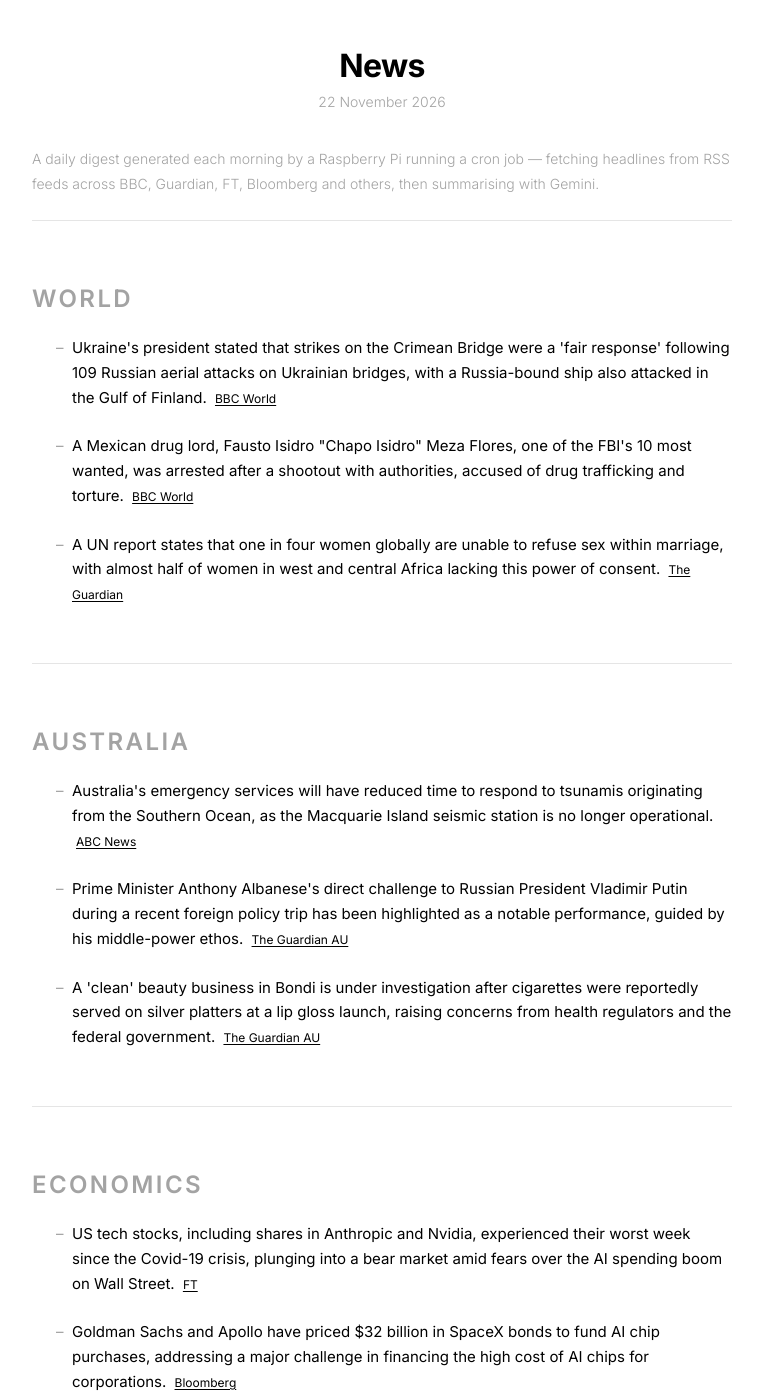
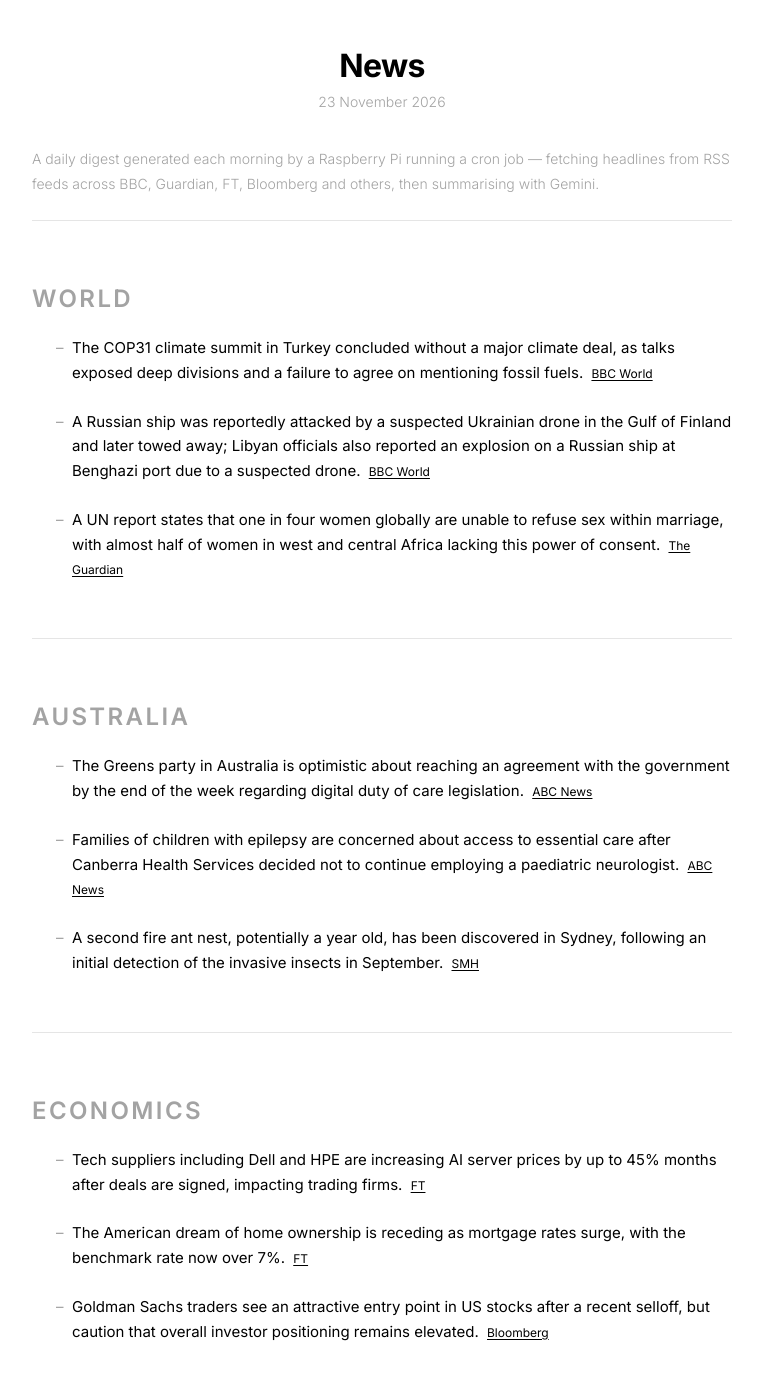
Before and after one commit to s-jac/s-jac.github.io, a Jekyll site: the page built from projects/news.html, in a window 1280 px wide and 1400 px high. Shown: the whole window, without its empty margins (258-1021 px from the left). Built offline with Jekyll 4.4.1, drawn with Linux system fonts in a browser that asks for light colours; some of the changed text lies outside the part shown.

Commit message:
daily news update 23 November 2026

```diff
--- a/_data/news.json
+++ b/_data/news.json
@@ -1,17 +1,17 @@
 {
-  "date": "22 November 2026",
-  "generated_at": "2026-11-21T20:00:30.879066+00:00",
+  "date": "23 November 2026",
+  "generated_at": "2026-11-22T20:00:34.905501+00:00",
   "sections": [
     {
       "heading": "World",
       "bullets": [
         {
-          "text": "Ukraine's president stated that strikes on the Crimean Bridge were a 'fair response' following 109 Russian aerial attacks on Ukrainian bridges, with a Russia-bound ship also attacked in the Gulf of Finland.",
+          "text": "The COP31 climate summit in Turkey concluded without a major climate deal, as talks exposed deep divisions and a failure to agree on mentioning fossil fuels.",
           "source": "BBC World",
           "url": "https://www.bbc.com/news/world"
         },
         {
-          "text": "A Mexican drug lord, Fausto Isidro \"Chapo Isidro\" Meza Flores, one of the FBI's 10 most wanted, was arrested after a shootout with authorities, accused of drug trafficking and torture.",
+          "text": "A Russian ship was reportedly attacked by a suspected Ukrainian drone in the Gulf of Finland and later towed away; Libyan officials also reported an explosion on a Russian ship at Benghazi port due to a suspected drone.",
           "source": "BBC World",
           "url": "https://www.bbc.com/news/world"
         },
@@ -26,19 +26,19 @@
       "heading": "Australia",
       "bullets": [
         {
-          "text": "Australia's emergency services will have reduced time to respond to tsunamis originating from the Southern Ocean, as the Macquarie Island seismic station is no longer operational.",
+          "text": "The Greens party in Australia is optimistic about reaching an agreement with the government by the end of the week regarding digital duty of care legislation.",
           "source": "ABC News",
           "url": "https://www.abc.net.au/news"
         },
         {
-          "text": "Prime Minister Anthony Albanese's direct challenge to Russian President Vladimir Putin during a recent foreign policy trip has been highlighted as a notable performance, guided by his middle-power ethos.",
-          "source": "The Guardian AU",
-          "url": "https://www.theguardian.com/au"
+          "text": "Families of children with epilepsy are concerned about access to essential care after Canberra Health Services decided not to continue employing a paediatric neurologist.",
+          "source": "ABC News",
+          "url": "https://www.abc.net.au/news"
         },
         {
-          "text": "A 'clean' beauty business in Bondi is under investigation after cigarettes were reportedly served on silver platters at a lip gloss launch, raising concerns from health regulators and the federal government.",
-          "source": "The Guardian AU",
-          "url": "https://www.theguardian.com/au"
+          "text": "A second fire ant nest, potentially a year old, has been discovered in Sydney, following an initial detection of the invasive insects in September.",
+          "source": "SMH",
+          "url": "https://www.smh.com.au"
         }
       ]
     },
@@ -46,19 +46,19 @@
       "heading": "Economics",
       "bullets": [
         {
-          "text": "US tech stocks, including shares in Anthropic and Nvidia, experienced their worst week since the Covid-19 crisis, plunging into a bear market amid fears over the AI spending boom on Wall Street.",
+          "text": "Tech suppliers including Dell and HPE are increasing AI server prices by up to 45% months after deals are signed, impacting trading firms.",
           "source": "FT",
           "url": "https://www.ft.com"
         },
         {
-          "text": "Goldman Sachs and Apollo have priced $32 billion in SpaceX bonds to fund AI chip purchases, addressing a major challenge in financing the high cost of AI chips for corporations.",
+          "text": "The American dream of home ownership is receding as mortgage rates surge, with the benchmark rate now over 7%.",
+          "source": "FT",
+          "url": "https://www.ft.com"
+        },
+        {
+          "text": "Goldman Sachs traders see an attractive entry point in US stocks after a recent selloff, but caution that overall investor positioning remains elevated.",
           "source": "Bloomberg",
           "url": "https://www.bloomberg.com/markets"
-        },
-        {
-          "text": "Former President Donald Trump has threatened a \"tremendous\" tax on data centers built outside the US, stating the move is crucial to prevent Beijing from taking the lead in AI development.",
-          "source": "FT",
-          "url": "https://www.ft.com"
         }
       ]
     }
```
